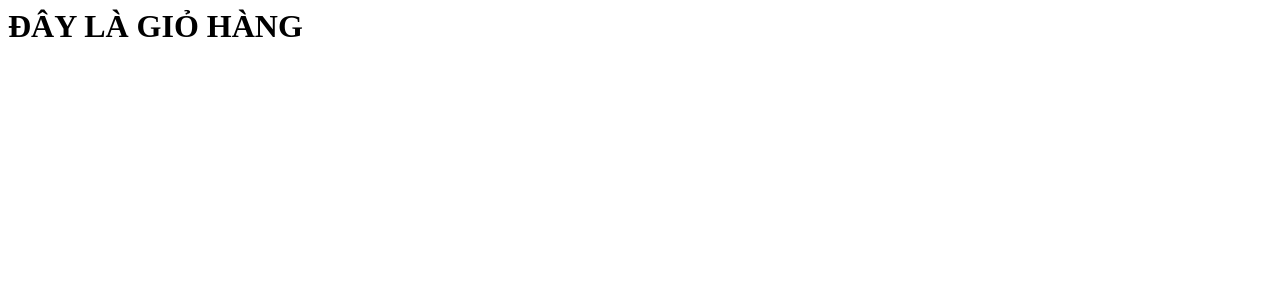
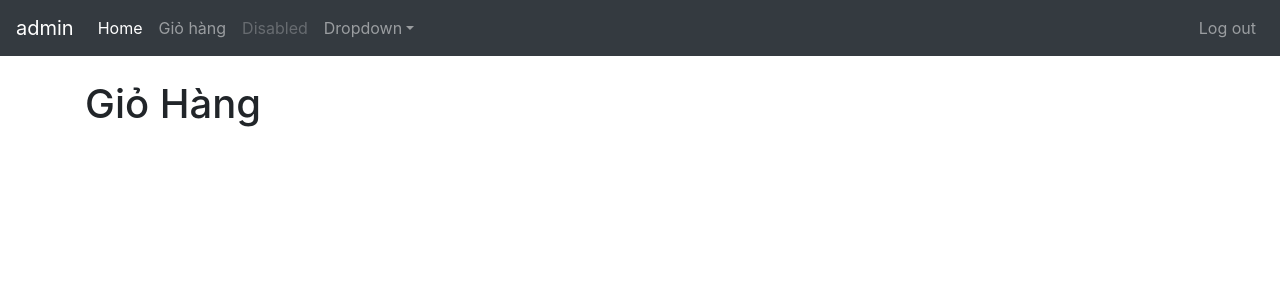
Before and after one commit to trunghaobm/TMDT, a Django app: page /giohang/ in a window 1280 px wide. Shown: the top 300 px of the page. Run offline with Django 4.2, Linux system fonts and the light colour scheme; a user stored in the database is signed in; some libraries are stand-ins or nearby versions.

Commit message:
tiet3_05/09

```diff
--- a/GDNusers/templates/access/GioHang.html
+++ b/GDNusers/templates/access/GioHang.html
@@ -1,7 +1,9 @@
-{% extends 'base.html' %}
+{% extends 'access/home.html' %}
 
 {% block title%}Giỏ hàng{% endblock %}
 
-{% block content %}
-<h1>ĐÂY LÀ GIỎ HÀNG</h1>
-{% endblock  %}
+{% block body %}
+    <div class="starter-template">
+        <h1>Giỏ Hàng</h1>
+    </div>
+{% endblock body %}
--- /dev/null
+++ b/GDNusers/templates/access/home.html
@@ -0,0 +1,46 @@
+{% extends 'base.html' %}
+
+{% block title %}Home{% endblock title %}
+
+{% block content %}
+{% if request.user.is_authenticated %}
+  <nav class="navbar navbar-expand-md navbar-dark bg-dark fixed-top">
+    <a class="navbar-brand" href="#">{{ request.user  }}</a>
+    <button class="navbar-toggler" type="button" data-toggle="collapse" data-target="#collapsibleNavbar">
+      <span class="navbar-toggler-icon"></span>
+    </button>
+    <div class="collapse navbar-collapse" id="navbarsExampleDefault">
+      <ul class="navbar-nav mr-auto">
+        <li class="nav-item active">
+          <a class="nav-link" href={% url 'home'%}>Home<span class="sr-only">(current)</span></a>
+        </li>
+        <li class="nav-item">
+          <a class="nav-link" href={% url 'gio hang' %}>Giỏ hàng</a></a>
+        </li>
+        <li class="nav-item">
+          <a class="nav-link disabled" href="#">Disabled</a>
+        </li>
+        <li class="nav-item dropdown">
+          <a class="nav-link dropdown-toggle" href="http://example.com" id="dropdown01" data-toggle="dropdown" aria-haspopup="true" aria-expanded="false">Dropdown</a>
+          <div class="dropdown-menu" aria-labelledby="dropdown01">
+            <a class="dropdown-item" href="#">Action</a>
+            <a class="dropdown-item" href="#">Another action</a>
+            <a class="dropdown-item" href="#">Something else here</a>
+          </div>
+        </li>
+      </ul>
+      <form class="form-inline my-2 my-lg-0">
+        <ul class="navbar-nav mr-auto">
+          <li class="nav-item">
+            <a class="nav-link" href={% url 'logout' %}>Log out</a>
+          </li>
+        </ul>
+      </form>
+    </div>
+  </nav>
+  <main role="main" class="container" style="margin-top:80px">
+    {% block body %}
+    {% endblock body %}
+  </main>
+{% endif %}
+{% endblock content %}
--- a/GDNusers/templates/base.html
+++ b/GDNusers/templates/base.html
@@ -1,7 +1,33 @@
-<head>
-    <title>{%block  title%}base{% endblock %}</title>
-</head>
-<body>
+
+<!doctype html>
+<html lang="en">
+  <head>
+    <meta charset="utf-8">
+    <meta name="viewport" content="width=device-width, initial-scale=1, shrink-to-fit=no">
+    <meta name="description" content="">
+    <meta name="author" content="">
+    <link rel="icon" href="/docs/4.0/assets/img/favicons/favicon.ico">
+
+    <title>{% block title %}Starter Template for Bootstrap{% endblock %}</title>
+
+    <link rel="canonical" href="https://getbootstrap.com/docs/4.0/examples/starter-template/">
+    <link rel="stylesheet" href="https://stackpath.bootstrapcdn.com/bootstrap/4.3.1/css/bootstrap.min.css" integrity="sha384-ggOyR0iXCbMQv3Xipma34MD+dH/1fQ784/j6cY/iJTQUOhcWr7x9JvoRxT2MZw1T" crossorigin="anonymous">
+
+    <!-- Custom styles for this template -->
+    <link href="starter-template.css" rel="stylesheet">
+  </head>
+
+  <body>
+
     {% block content %}
     {% endblock %}
-</body>
+
+    <!-- Bootstrap core JavaScript
+    ================================================== -->
+    <!-- Placed at the end of the document so the pages load faster -->
+    <script src="https://code.jquery.com/jquery-3.2.1.slim.min.js" integrity="sha384-KJ3o2DKtIkvYIK3UENzmM7KCkRr/rE9/Qpg6aAZGJwFDMVNA/GpGFF93hXpG5KkN" crossorigin="anonymous"></script>
+    <script>window.jQuery || document.write('<script src="../../assets/js/vendor/jquery-slim.min.js"><\/script>')</script>
+    <script src="../../assets/js/vendor/popper.min.js"></script>
+    <script src="../../dist/js/bootstrap.min.js"></script>
+  </body>
+</html>
--- a/GDNusers/views.py
+++ b/GDNusers/views.py
@@ -48,4 +48,4 @@ def GioHang(request):
 
 @login_required(login_url='login')
 def home(request):
-    return render(request, 'home.html')
+    return render(request, 'access/home.html')
```
Also changed, not shown: GDNusers/templates/home.html (deleted, +0 -16 lines), GDNusers/css/gdn_css.css (added), db.sqlite3.
